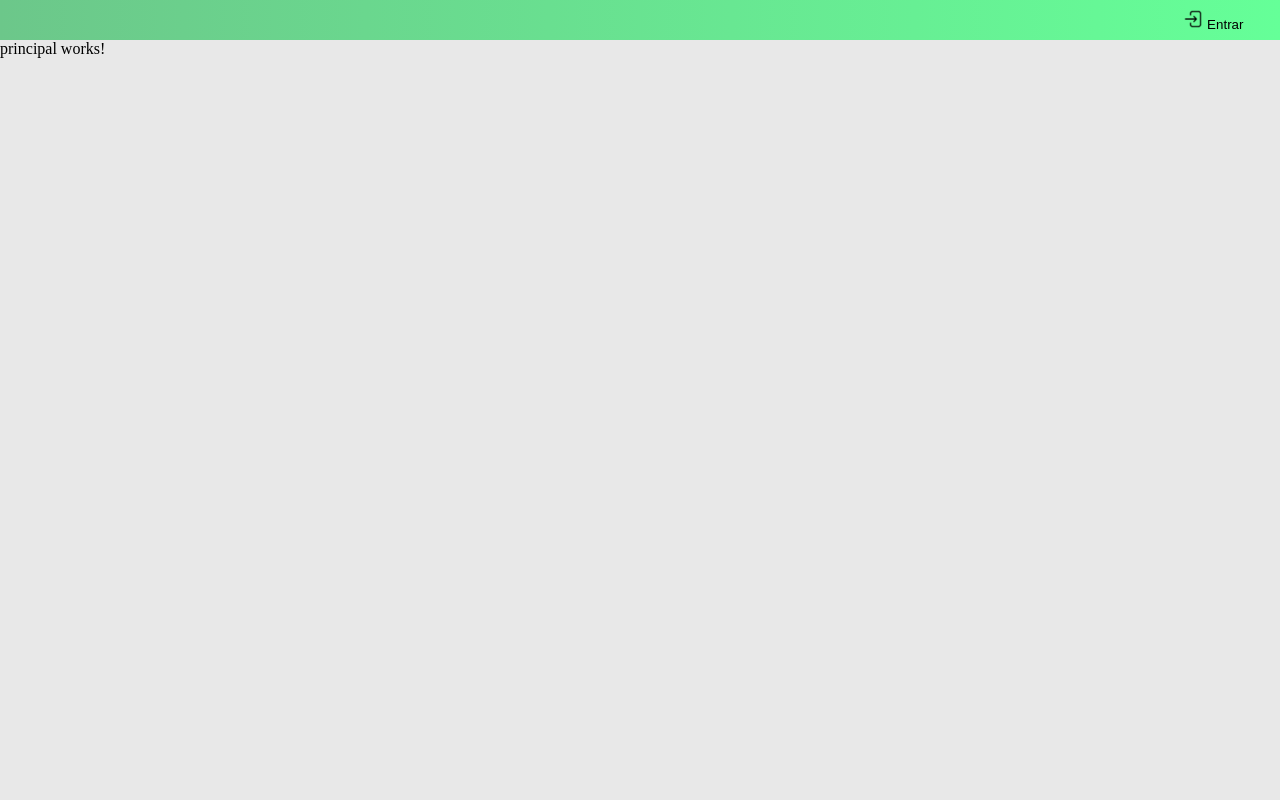
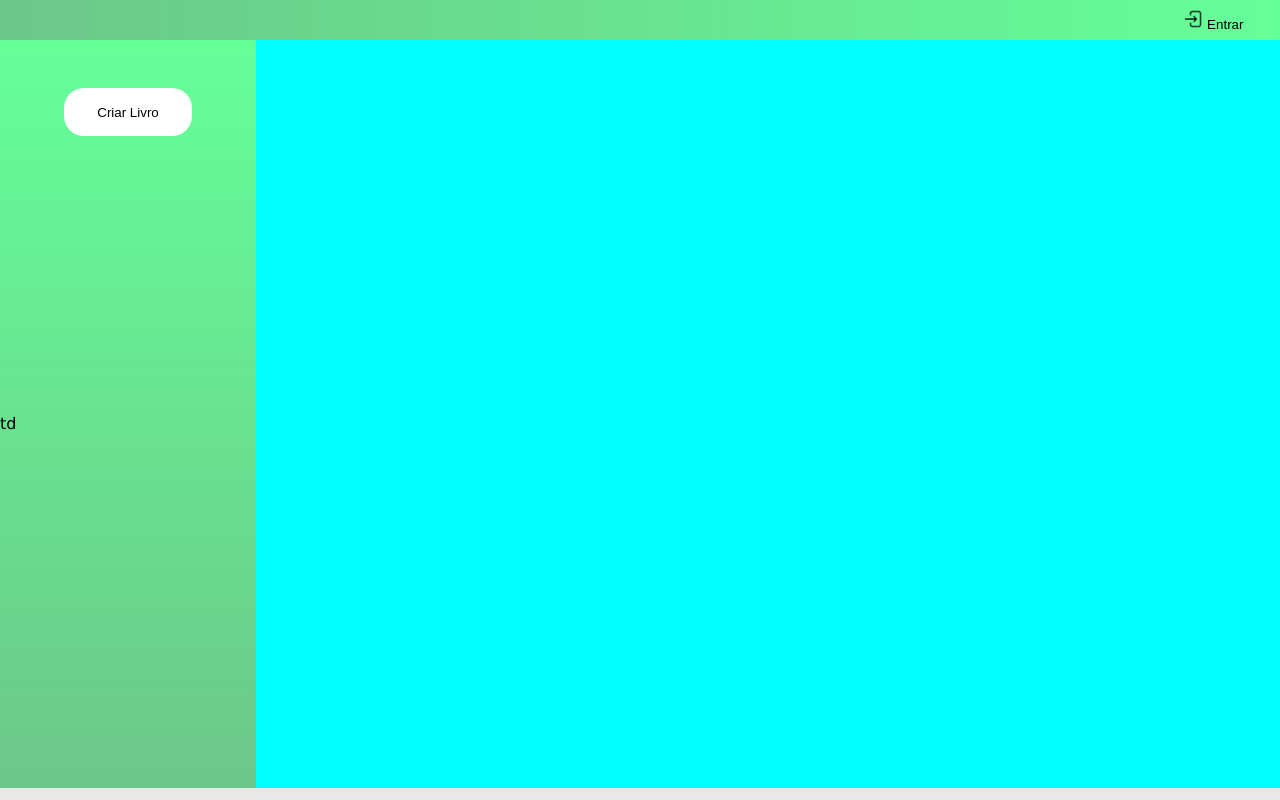
Before and after one commit to LucianoSegundo/DiarioDigital-Front-End, an Angular app: page /principal in a window 1280 px wide. Built offline with nearby package versions, Linux system fonts and the light colour scheme.

Commit message:
inicio do desenvolvimento da tela principal

```diff
--- a/src/app/components/principal/principal.component.css
+++ b/src/app/components/principal/principal.component.css
@@ -0,0 +1,76 @@
+main {
+  display: flex;
+  flex-direction: column;
+  width: 100vw;
+  height: 93.5vh;
+  font-family: "Lucida Sans", "Lucida Sans Regular", "Lucida Grande",
+    "Lucida Sans Unicode", Geneva, Verdana, sans-serif;
+}
+.acesso {
+  display: flex;
+  background: linear-gradient(180deg, var(--cSegun), var(--cPrim));
+}
+.acesso p {
+  margin-top: 2vh;
+  min-width: 90%;
+  margin-left: 5%;
+  margin-right: 5%;
+}
+
+.acesso fieldset {
+  display: flex;
+  align-items: center;
+  border-radius: 8px;
+  background-color: white;
+}
+
+.acesso fieldset input {
+  padding: 5px;
+  border: none;
+}
+
+.acesso fieldset img {
+  margin: 0 5px;
+  width: 15px;
+  height: 15px;
+}
+
+@media (min-width: 1080px) {
+  main {
+    flex-direction: row;
+  }
+  .acesso {
+    flex-direction: column;
+    justify-content: center;
+    width: 20vw;
+    section {
+      height: 50%;
+    }
+  }
+  .criar {
+    display: flex;
+    flex-direction: column;
+    justify-content: start;
+    align-items: center;
+  }
+  .criar app-button {
+    margin-top: 6vh;
+  }
+
+  .acesso fieldset {
+    width: 90%;
+    margin: 0 5%;
+    font-size: 20px;
+
+    input {
+      width: 95%;
+      height: 40px;
+      border: none;
+    }
+  }
+
+  .conteudo {
+    background-color: aqua;
+    width: 80vw;
+  }
+}
--- a/src/app/components/principal/principal.component.html
+++ b/src/app/components/principal/principal.component.html
@@ -1 +1,27 @@
-<p>principal works!</p>
+<main>
+    <section class="acesso">
+        <section class="criar">
+            @if (clique) {  <app-button mensagem="Criar Livro" classe="blanco" (submit)="clique = !clique"></app-button>  }
+            @else{
+                <form >
+                    @if (aguardando) {
+                        <p class="aguardando"> Aguardando resposta da solicitação</p>
+                        }
+                        @if (falha) {
+                        <p class="alerta"> {{mensagemErro}}</p>
+                        }
+                    <p [className]="campoTitulo">O titulo deve conter no minimo 4 letras</p>
+                    <fieldset [className]="campoTitulo">
+                        <img src="usuario.png" alt="">
+                        <input type="text" placeholder="Titulo" (blur)="CriarLivro()" formControlName="titulo" />
+                    </fieldset>
+                </form>
+                <app-button mensagem="Criar Livro" classe="blanco" (submit)="clique = !clique"></app-button>
+            }
+        </section>
+        <section class="recentes">
+            td
+        </section>
+    </section>
+    <section class="conteudo"></section>
+</main>
--- a/src/app/components/principal/principal.component.ts
+++ b/src/app/components/principal/principal.component.ts
@@ -1,12 +1,31 @@
 import { Component } from '@angular/core';
+import { ButtonComponent } from "../button/button.component";
+import { FormControl, FormGroup, Validators } from '@angular/forms';
 
 @Component({
   selector: 'app-principal',
   standalone: true,
-  imports: [],
+  imports: [ButtonComponent],
   templateUrl: './principal.component.html',
   styleUrl: './principal.component.css'
 })
 export class PrincipalComponent {
+ clique:boolean = true;
+ falha:boolean = false;
+ aguardando:boolean = false;
+ mensagemErro:string = "";
+
+ formulario = new FormGroup({
+  titulo: new FormControl('', [Validators.required, Validators.minLength(4)]),
+
+});
+ campoTitulo:string =  "borverde";
+ ConferirCampoPrinci(alvo:string){
+  if (this.formulario.get(alvo)?.hasError("required") || this.formulario.get(alvo)?.hasError("minlength")) {
+    if (alvo == "titulo") this.campoTitulo = "borVer"; }
+    else { this.campoTitulo = "borverde";}
+}
+
+  CriarLivro(){}
 
 }
```
